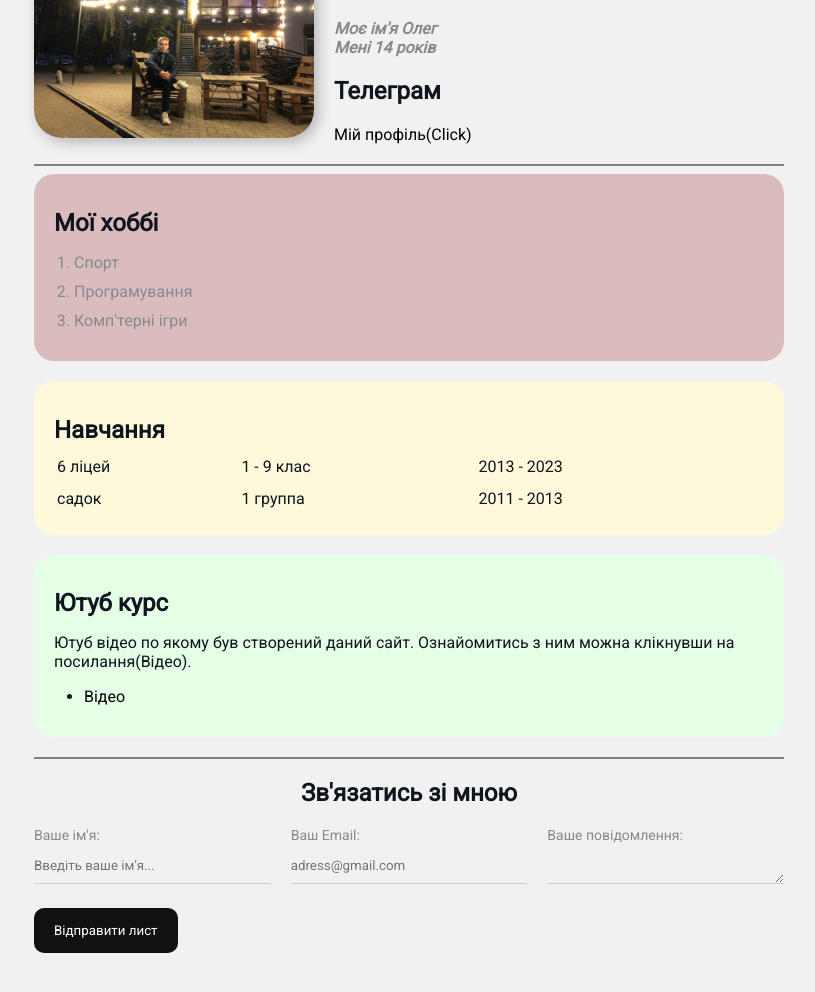
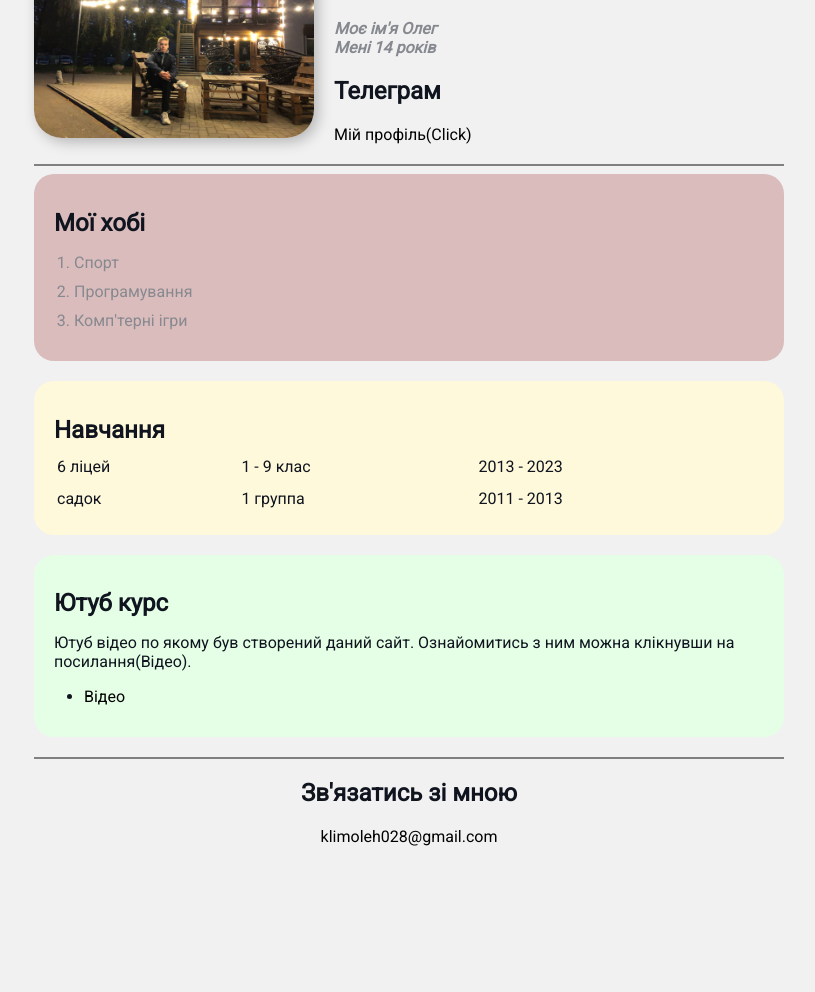
Before and after one commit to oleg-infinity/Oleg-Klim-CV, a plain HTML site: page index.html in a window 1280 px wide. Shown: the part 100-1092 px from the top of the page, without its empty margins (231-1046 px from the left). Drawn offline with Linux system fonts and the light colour scheme.

Commit message:
Update index.html

```diff
--- a/index.html
+++ b/index.html
@@ -4,6 +4,7 @@
     <meta charset="UTF-8">
     <title>Резюме</title>
     <link href="styles.css" rel="stylesheet"/>
+    <link rel="website icon" type="png" href="РезюмеIcon.png"/>
   </head>
   <body>
     <div class="container">
@@ -21,7 +22,7 @@
       <hr size="2" color="grey">
 
       <div class="card bg-red">
-        <h2>Мої хоббі</h2>
+        <h2>Мої хобі</h2>
         <ol class="list">
           <li>Спорт</li>
           <li>Програмування</li>
@@ -58,35 +59,12 @@
 
       <hr size="2" color="grey">
 
-      <div class="contact">
+      <div class="contact"  style='text-align:center'>
           <h2>Зв'язатись зі мною</h2>
 
-        <form action="/">
-          <div class="row">
-            <div class="form-group">
-              <label for="name">Ваше ім'я:</label>
-              <input type="text" id="name" placeholder="Введіть ваше ім'я...">
-            </div>
+          <a class="gmail" href="mailto:klimoleh028@gmail.com">klimoleh028@gmail.com</a>
 
-            <br>
-            <br>
-
-            <div class="form-group">
-              <label for="name">Ваш Email:</label>
-              <input type="email" id="email" placeholder="adress@gmail.com">
-            </div>
-
-            <div class="form-group">
-              <label for="name">Ваше повідомлення:</label>
-              <textarea id="text" rows="1" cols="25"></textarea>
-            </div>
-          </div>
-
-          <input class="btn "type="submit" value="Відправити лист">
-        </form>
-      </div>
-
-      <div class="position">
+          <div class="position">
         <div class="box"></div>
       </div>
 
```
